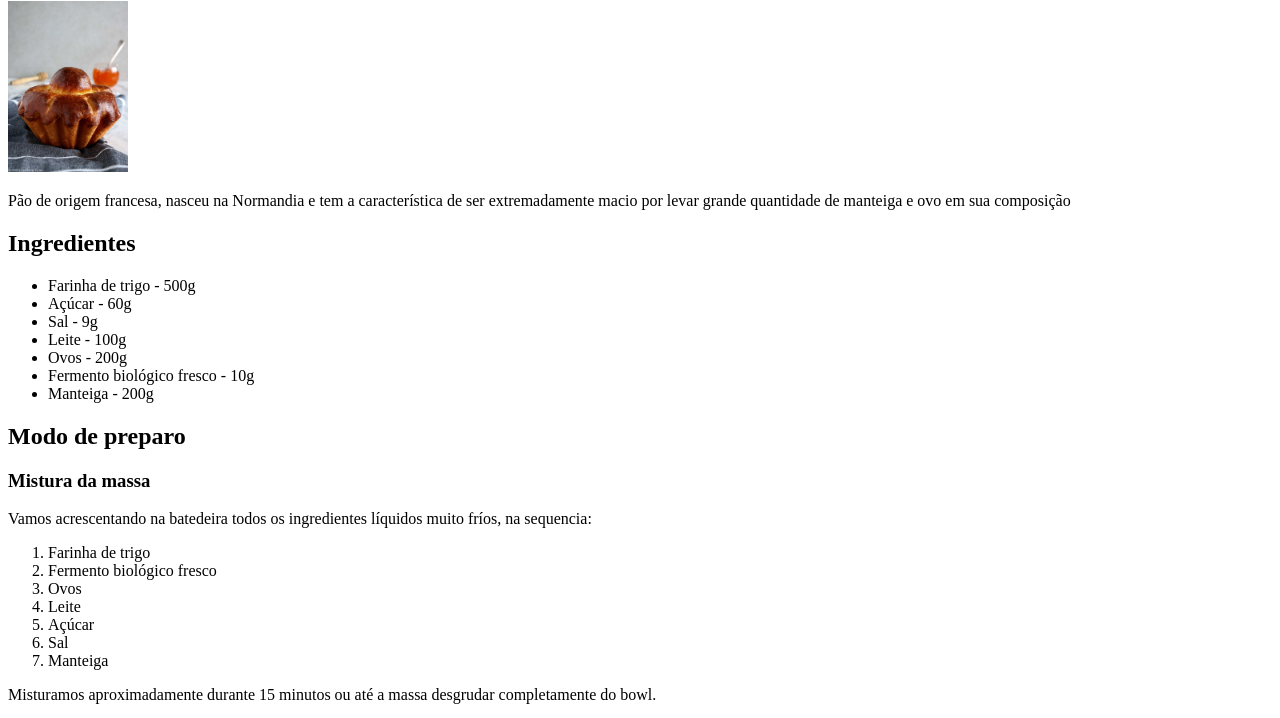
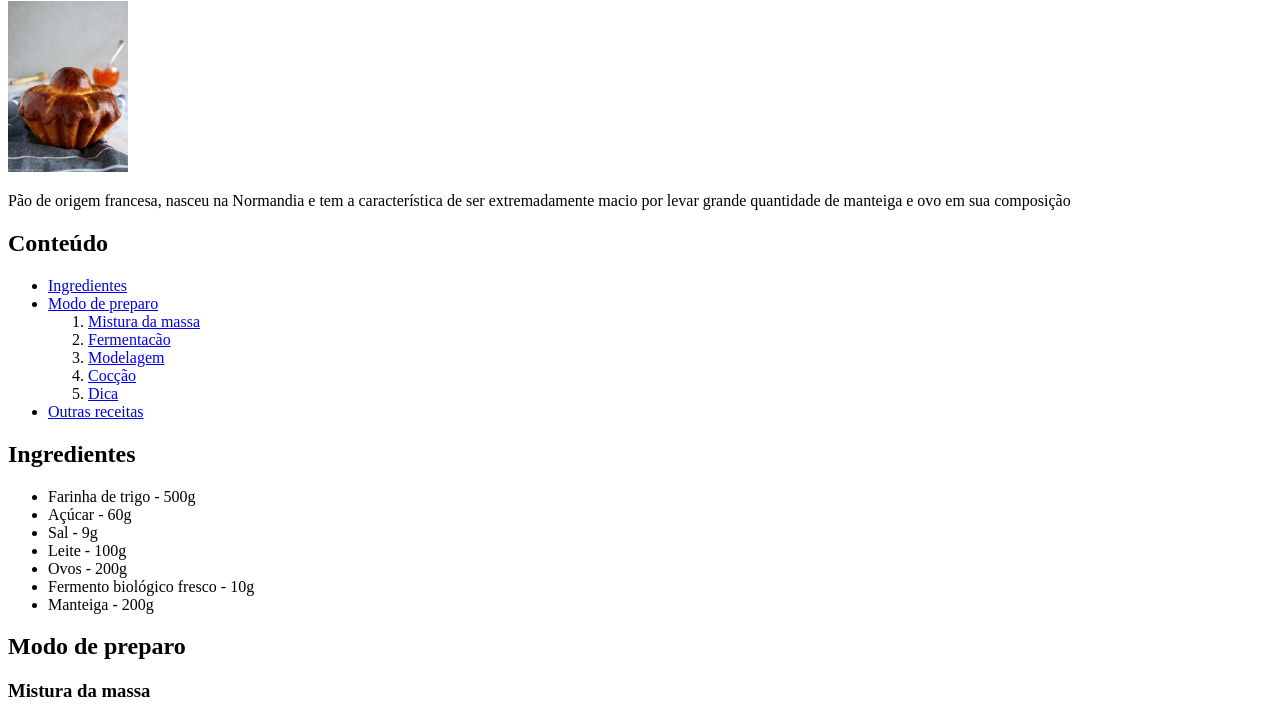
Before and after one commit to josegonzalezmonroy/Brioche, a plain HTML site: page index.html in a window 1280 px wide. Shown: the part 79-797 px from the top of the page. Drawn offline with Linux system fonts and the light colour scheme.

Commit message:
adicionando IDs

```diff
--- a/index.html
+++ b/index.html
@@ -11,7 +11,21 @@
     <img src="brioche.jpg" alt="Brioche à Tête" width="120" height="171">
     <p>Pão de origem francesa, nasceu na Normandia e tem a característica de ser extremadamente macio por levar grande quantidade de manteiga e ovo em sua composição</p>
 
-    <h2>Ingredientes</h2>
+    <h2>Conteúdo</h2>
+    <ul>
+        <li><a href="#ingredientes">Ingredientes</a></li>
+        <li><a href="#modo-de-preparo">Modo de preparo</a></li>
+            <ol>
+                <li><a href="#mistura-da-massa">Mistura da massa</a></li>
+                <li><a href="#fermentacao">Fermentacão</a></li>
+                <li><a href="#modelagem">Modelagem</a></li>
+                <li><a href="#coccao">Cocção</a></li>
+                <li><a href="#dica">Dica</a></li>
+            </ol>
+        <li><a href="#outras-receitas">Outras receitas</a></li>
+    </ul>
+
+    <h2 id="ingredientes">Ingredientes</h2>
     <ul>
         <li>Farinha de trigo - 500g</li>
         <li>Açúcar - 60g</li>
@@ -22,8 +36,9 @@
         <li>Manteiga - 200g</li>
     </ul>
 
-    <h2>Modo de preparo</h2>
-    <h3>Mistura da massa</h3>
+    <h2 id="modo-de-preparo">Modo de preparo</h2>
+
+    <h3 id="mistura-da-massa">Mistura da massa</h3>
     <p>Vamos acrescentando na batedeira todos os ingredientes líquidos muito fríos, na sequencia:</p>
     <ol>
         <li>Farinha de trigo</li>
@@ -36,21 +51,21 @@
     </ol>
     <p>Misturamos aproximadamente durante 15 minutos ou até a massa desgrudar completamente do bowl.</p>
 
-    <h3>Fermentacão</h3>
+    <h3 id="fermentacao">Fermentacão</h3>
     <p>Mínimo 12 horas na geladeira.</p>
 
-    <h3>Modelagem</h3>
+    <h3 id="modelagem">Modelagem</h3>
     <p>Modelamos da forma clássica do brioche, para isso vou deixar um video bem explicativo do processo.</p>
     <iframe width="560" height="315" src="https://www.youtube.com/embed/_P0tSbjhwnY" title="YouTube video player" frameborder="0" allow="accelerometer; autoplay; clipboard-write; encrypted-media; gyroscope; picture-in-picture" allowfullscreen></iframe>
     <p>Depois de modelado deixamos fermentar durante 1,5 ou 2 horas ou até a massa dobrar de volumen. Quando a massa estiver no ponto, pincelamos com gemas antes de colocar no forno.</p>
 
-    <h3>Cocção</h3>
+    <h3 id="coccao">Cocção</h3>
     <p>Devemos ter o forno preaquecido en 180 &deg;C, e assamos durante 20 minutos aproximadamente.</p>
 
-    <h3>Dica</h3>
+    <h3 id="dica">Dica</h3>
     <p>Evitar experimentar o pão assim que sair do forno, é recomendavél deixar esfriar no mínimo 2 horas antes da degustação.</p>
 
-<h2>Outras receitas</h2>
+    <h2 id="outras-receitas">Outras receitas</h2>
     <p>Se você gostou desta receita e têm interesse por aprender outras receitas de panificação, vou deixar na lista otras receitas de bônus:</p>
     <ul>
         <li><a href=https://www.youtube.com/watch?v=HSr_hoXObY0&ab_channel=FIPAN.oficial" target="_blank" rel="noopener"> Baguette </a></li>
```
